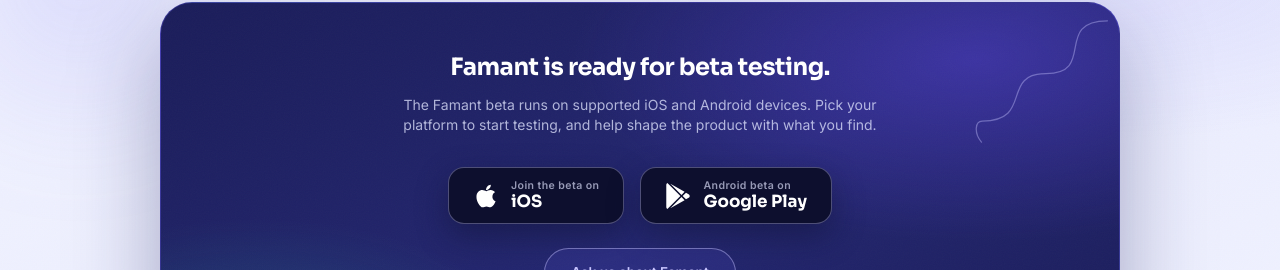
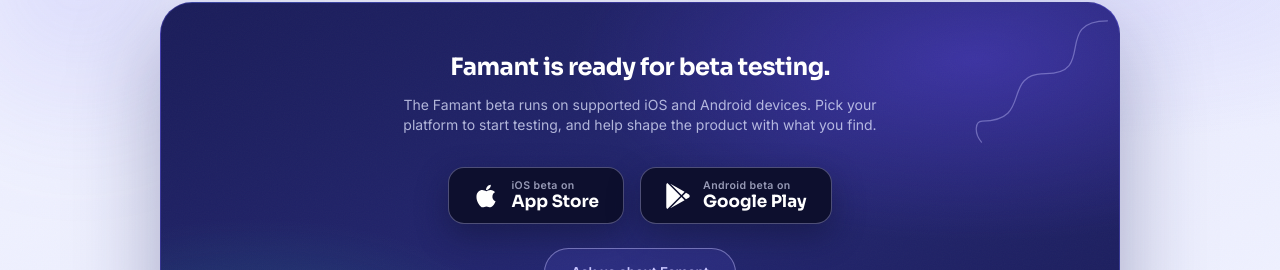
Before and after one commit to ARSHITHbabu/antutive, a React (Vite) app: page /famant in a window 1280 px wide. Shown: the part 5568-5838 px from the top of the page. Built offline with nearby package versions, Linux system fonts and the light colour scheme.

Commit message:
fix: Update beta links and improve button text for clarity

```diff
--- a/src/app/content/famant.ts
+++ b/src/app/content/famant.ts
@@ -26,12 +26,12 @@
 export const FAMANT_SITE_URL = "https://www.famant.com/en";
 
 /* ── Beta access links — the ONLY place platform URLs live. ──
-   TODO: Replace with final Famant iOS beta link
-   Android: Google Play listing (supplied 2026-08-23).
+   iOS: App Store listing. Android: Google Play listing.
+   (both supplied 2026-08-24)
    While a URL is empty, UI components fall back to a beta-access email
    request (see betaHref below) so no button ever navigates nowhere. */
-export const FAMANT_IOS_BETA_URL = "";
-export const FAMANT_ANDROID_BETA_URL = "https://play.google.com/store/apps/details?id=com.famant.app";
+export const FAMANT_IOS_BETA_URL = "https://apps.apple.com/in/app/famant/id6789982653";
+export const FAMANT_ANDROID_BETA_URL = "https://play.google.com/store/apps/details?id=com.famant.app&hl=en_IN";
 
 /* Safe hrefs for the platform buttons: the real link once provided,
    otherwise a working email request for beta access. */
--- a/src/app/pages/Famant.tsx
+++ b/src/app/pages/Famant.tsx
@@ -149,8 +149,8 @@
       <a href={iosBetaHref} target={iosBetaHref.startsWith("mailto:") ? undefined : "_blank"} rel="noopener noreferrer" className="beta-store-btn">
         <AppleMark />
         <span className="beta-store-text">
-          <span className="beta-store-kicker">Join the beta on</span>
-          <span className="beta-store-platform">iOS</span>
+          <span className="beta-store-kicker">iOS beta on</span>
+          <span className="beta-store-platform">App Store</span>
         </span>
       </a>
       <a href={androidBetaHref} target={androidBetaHref.startsWith("mailto:") ? undefined : "_blank"} rel="noopener noreferrer" className="beta-store-btn">
```
Also changed, not shown: 1 other file (tests, documents, lock files or other folders).
